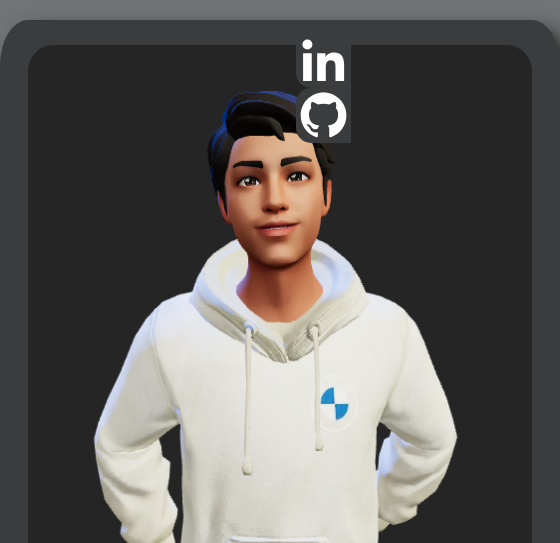
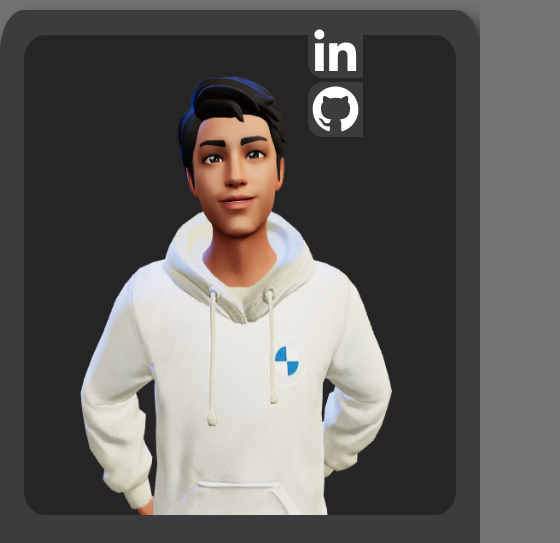
Before and after one commit to Michaelmanrique0/Target, a plain HTML site: page index.html in a window 390 px wide. Shown: the top 543 px of the page, 560 px wide, since content can reach past the window. Drawn offline with nearby package versions, Linux system fonts and the light colour scheme.

Commit message:
Testing mediaquerys

```diff
--- a/style.css
+++ b/style.css
@@ -160,3 +160,39 @@ body{
 		height: 55px;
 	}
 }
+
+@media (max-width: 568px){
+
+	.container{
+		width: 30rem;
+		height: 50rem;
+		margin:auto;
+		padding-top: 25px;
+		margin-top: 10px;
+		background-color: #3a3c3d;
+		border-radius: 5%;
+		box-shadow: 10px 10px 20px #252525;
+	}
+
+	.lin svg{
+		position: absolute;
+		margin-left: 79vw;
+		margin-top: 1.5vh;
+		background-color: #3a3c3d;
+		border-radius: 0px 0px 0px 15px;
+		fill: white;
+		width: 55px;
+		height: 55px;
+	}
+
+	.git svg{
+		position: absolute;
+		margin-left: 79vw;
+		margin-top: 8.5vh;
+		background-color: #3a3c3d;
+		border-radius: 15px 0px 0px 15px;
+		fill: white;
+		width: 55px;
+		height: 55px;
+	}
+}
```
